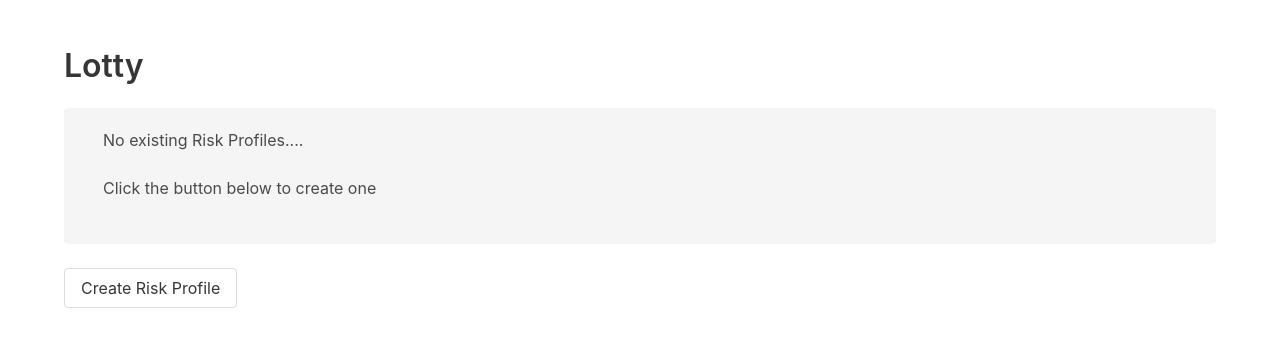
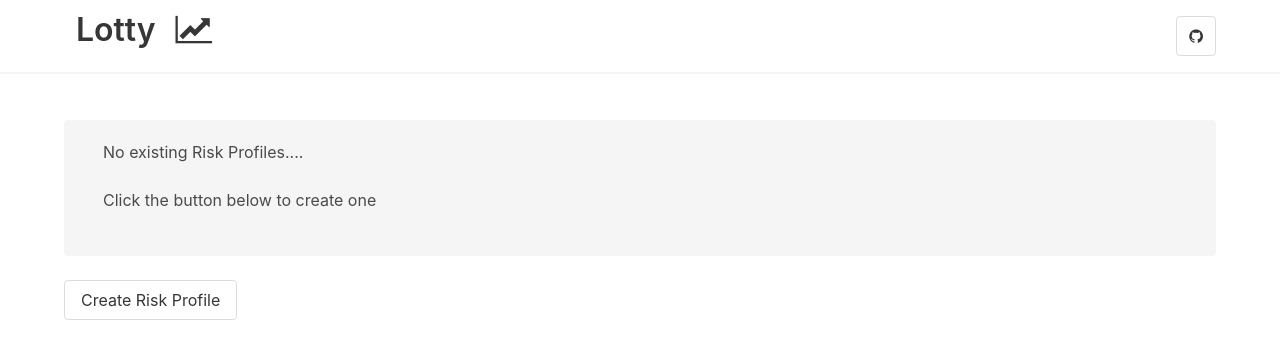
Before and after one commit to Arcaed0x/lotty, a Next.js app: page / in a window 1280 px wide. Shown: the top 358 px of the page. Built offline with nearby package versions, Linux system fonts and the light colour scheme.

Commit message:
Added navbar

```diff
--- /dev/null
+++ b/src/components/Organisms/NavBar.tsx
@@ -0,0 +1,49 @@
+import { useState } from "react";
+
+interface Props {}
+
+const NavBar = ({}: Props) => {
+  const [isNavOpen, setIsNavOpen] = useState(false);
+
+  return (
+    <nav className="navbar has-shadow">
+      <div className="container">
+        <div className="navbar-brand">
+          <h1 className="title ml-5 mt-3">
+            Lotty <i className="fa fa-line-chart ml-3" aria-hidden="true"></i>
+          </h1>
+          <div
+            className="navbar-burger"
+            onClick={() => setIsNavOpen(!isNavOpen)}
+          >
+            <span></span>
+            <span></span>
+            <span></span>
+          </div>
+        </div>
+
+        <div className={`navbar-menu ${isNavOpen ? "is-active" : ""}`}>
+          <div className="navbar-end">
+            <div className="navbar-item">
+              <div className="field is-grouped">
+                <p className="control">
+                  <a
+                    className="button"
+                    target="_blank"
+                    href="https://github.com"
+                  >
+                    <span className="icon">
+                      <i className="fa fa-github"></i>
+                    </span>
+                  </a>
+                </p>
+              </div>
+            </div>
+          </div>
+        </div>
+      </div>
+    </nav>
+  );
+};
+
+export default NavBar;
--- a/src/components/Organisms/RiskProfileCardList.tsx
+++ b/src/components/Organisms/RiskProfileCardList.tsx
@@ -25,7 +25,10 @@ const RiskProfileCardList = ({ onEdit, onDelete, children }: Props) => {
 
       setActiveRiskProfile(id);
       deployNotification(
-        <>&apos;{name}&apos; risk profile is now set to active ✅</>,
+        <>
+          <strong>&apos;{name}&apos;</strong> risk profile is now set to active
+          ✅
+        </>,
         undefined,
         "is-success"
       );
--- a/src/pages/index.tsx
+++ b/src/pages/index.tsx
@@ -8,6 +8,7 @@ import RiskProfileCardList from "@/components/Organisms/RiskProfileCardList";
 import useModal from "@/utils/hooks/useModal";
 import RiskCalculation from "@/components/Organisms/RiskCalculation";
 import useRiskProfileStore from "@/stores/riskProfiles";
+import NavBar from "@/components/Organisms/NavBar";
 
 export default function Home() {
   const [
@@ -74,9 +75,10 @@ export default function Home() {
         <meta name="viewport" content="width=device-width, initial-scale=1" />
         <link rel="icon" href="/favicon.ico" />
       </Head>
+      <NavBar />
+
       <section className="section">
         <div className="container">
-          <h1 className="title">Lotty</h1>
           <RiskProfileCardList
             onEdit={onEditRiskProfile}
             onDelete={onDeleteRiskProfile}
```
